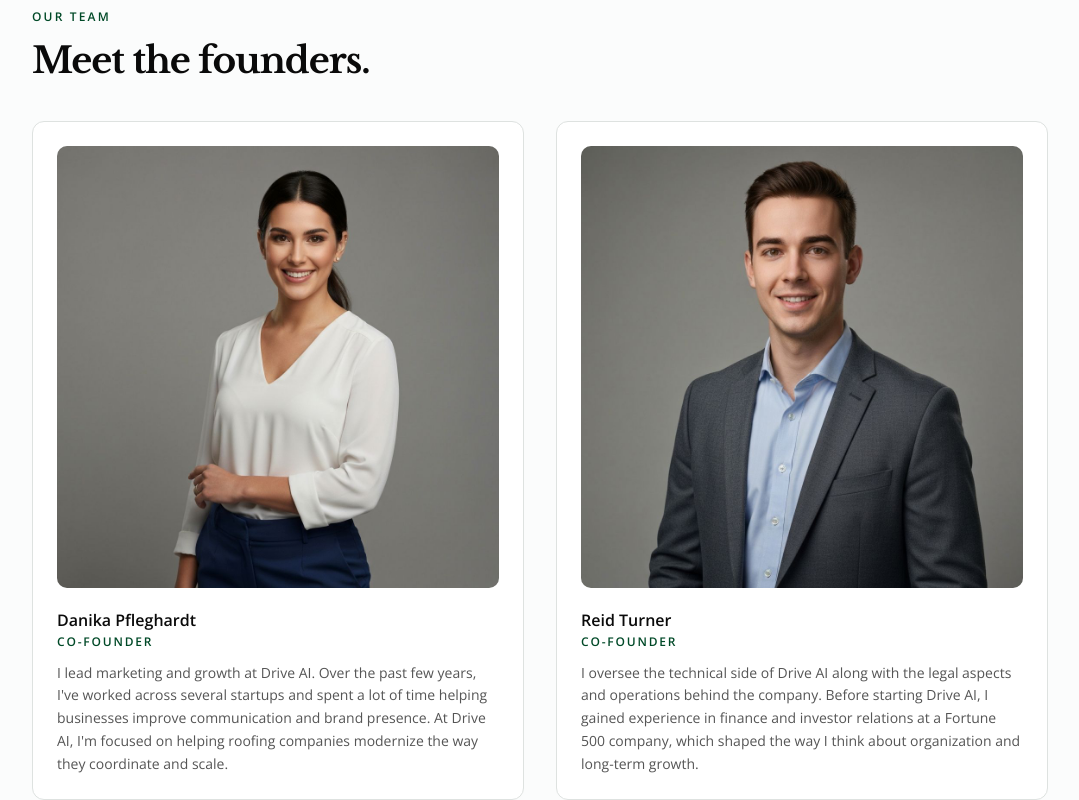
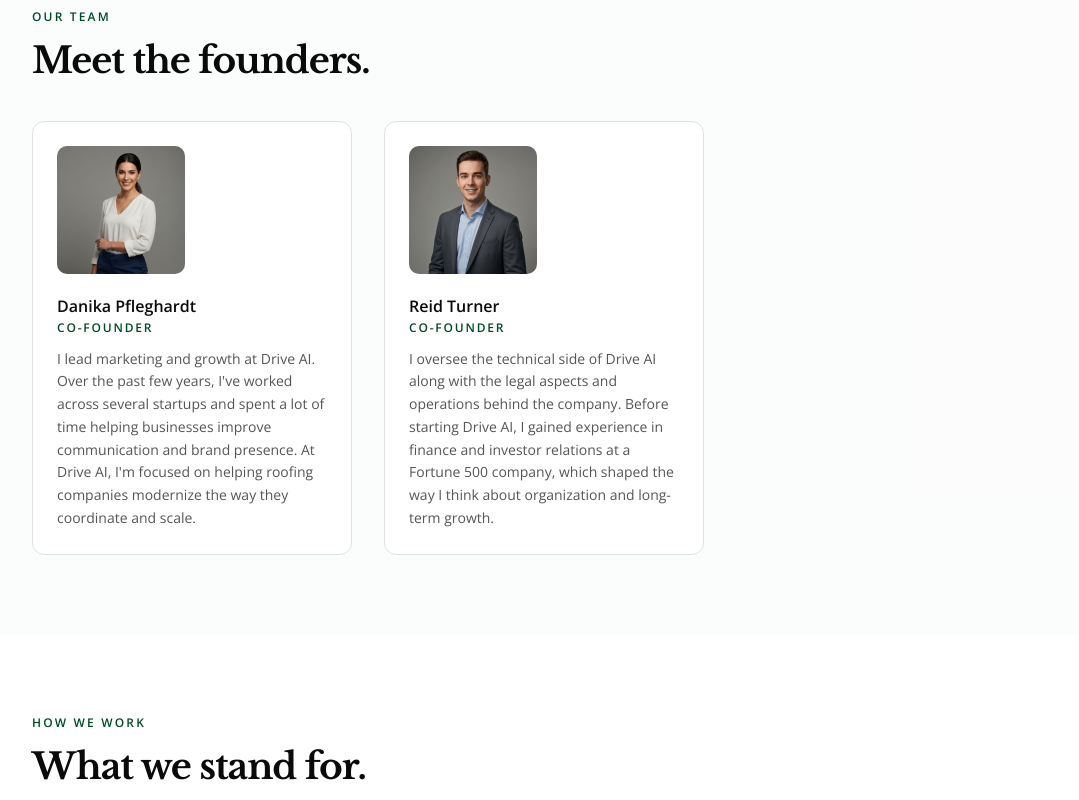
Before and after one commit to Drive-AI-LLC/drive-ai-website, a Next.js app: page /about in a window 1280 px wide. Shown: the part 520-1320 px from the top of the page, without its empty margins (100-1179 px from the left). Built offline with nearby package versions, Linux system fonts and the light colour scheme.

Commit message:
feat: update founder headshots and adjust layout\n\nUse actual headshots and reduce size for balanced founder cards

```diff
--- a/app/about/page.tsx
+++ b/app/about/page.tsx
@@ -75,10 +75,10 @@ export default function AboutPage() {
             Meet the founders.
           </h2>
 
-          <div className="grid sm:grid-cols-2 gap-8">
+          <div className="grid sm:grid-cols-2 gap-8 max-w-2xl">
             {founders.map((founder) => (
               <div key={founder.name} className="bg-background rounded-lg border border-border p-6 flex flex-col">
-                <div className="aspect-square relative rounded-md overflow-hidden bg-muted mb-5 w-full">
+                <div className="w-32 h-32 relative rounded-md overflow-hidden bg-muted mb-5 flex-shrink-0">
                   <Image
                     src={founder.image}
                     alt={founder.name}
```
